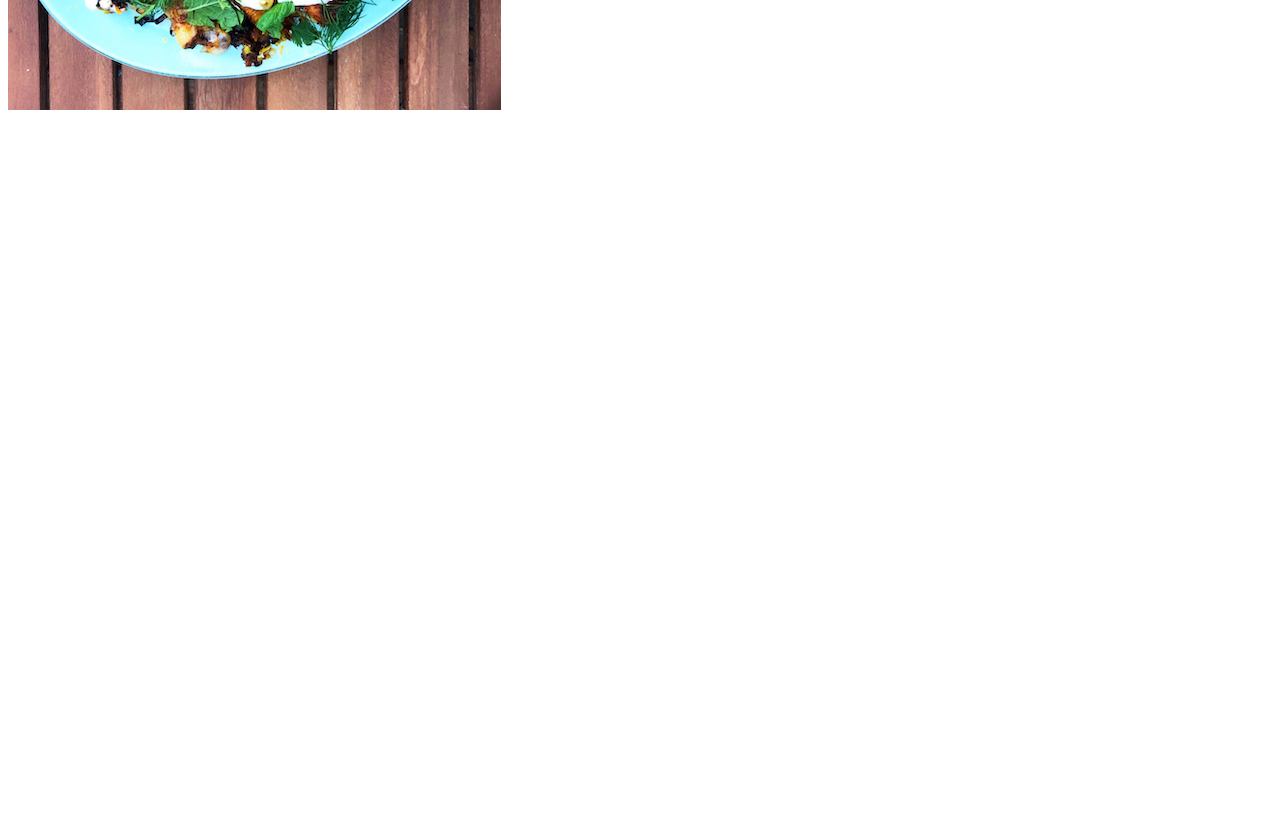
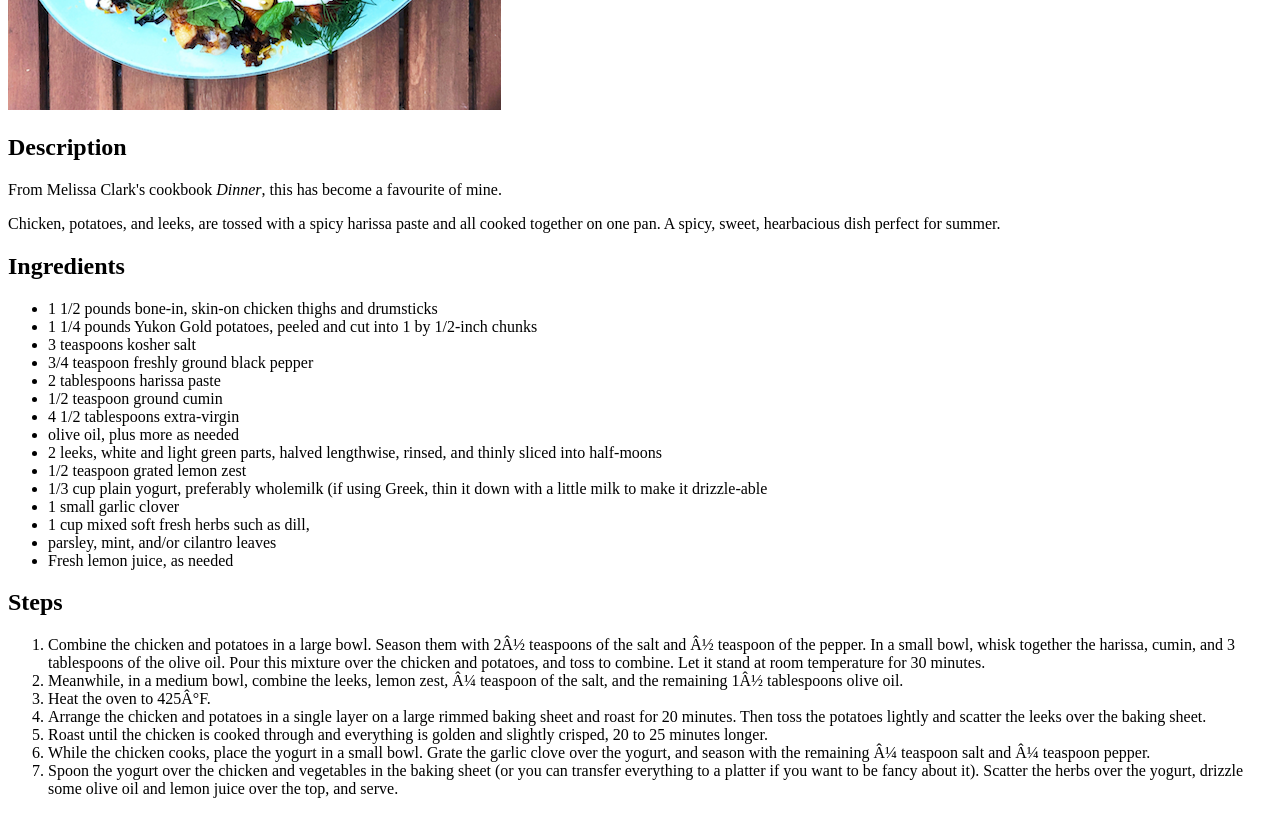
Before and after one commit to kylepurcell/odin-recipes, a plain HTML site: page recipes/harissa-chicken.html in a window 1280 px wide. Shown: the part 460-1274 px from the top of the page. Before the commit the page ends 800 px from the top, so only its background shows below. Drawn offline with Linux system fonts and the light colour scheme.

Commit message:
update harissa-chicken.html

```diff
--- a/recipes/harissa-chicken.html
+++ b/recipes/harissa-chicken.html
@@ -7,6 +7,41 @@
 
     <body>
         <h1>Harissa Chicken</h1>
+
         <img src="../images/harissa-chicken.jpg">
+
+        <h2>Description</h2>
+        <p>From Melissa Clark's cookbook <em>Dinner</em>, this has become a favourite of mine.</p>
+        <p>Chicken, potatoes, and leeks, are tossed with a spicy harissa paste and all cooked together on one pan. A spicy, sweet, hearbacious dish perfect for summer.</p>
+
+        <h2>Ingredients</h2>
+        <ul>
+            <li>1 1/2 pounds bone-in, skin-on chicken thighs and drumsticks</li>
+            <li>1 1/4 pounds Yukon Gold potatoes, peeled and cut into 1 by 1/2-inch chunks</li>
+            <li>3 teaspoons kosher salt</li>
+            <li>3/4 teaspoon freshly ground black pepper</li>
+            <li>2 tablespoons harissa paste</li>
+            <li>1/2 teaspoon ground cumin</li>
+            <li>4 1/2 tablespoons extra-virgin</li>
+            <li>olive oil, plus more as needed</li>
+            <li>2 leeks, white and light green parts, halved lengthwise, rinsed, and thinly sliced into half-moons</li>
+            <li>1/2 teaspoon grated lemon zest</li>
+            <li>1/3 cup plain yogurt, preferably wholemilk (if using Greek, thin it down with a little milk to make it drizzle-able</li>
+            <li>1 small garlic clover</li>
+            <li>1 cup mixed soft fresh herbs such as dill,</li>
+            <li>parsley, mint, and/or cilantro leaves</li>
+            <li>Fresh lemon juice, as needed</li>
+        </ul>
+
+        <h2>Steps</h2>
+        <ol>
+            <li>Combine the chicken and potatoes in a large bowl. Season them with 2½ teaspoons of the salt and ½ teaspoon of the pepper. In a small bowl, whisk together the harissa, cumin, and 3 tablespoons of the olive oil. Pour this mixture over the chicken and potatoes, and toss to combine. Let it stand at room temperature for 30 minutes. </li>
+            <li>Meanwhile, in a medium bowl, combine the leeks, lemon zest, ¼ teaspoon of the salt, and the remaining 1½ tablespoons olive oil.</li>
+            <li>Heat the oven to 425°F. </li>
+            <li>Arrange the chicken and potatoes in a single layer on a large rimmed baking sheet and roast for 20 minutes. Then toss the potatoes lightly and scatter the leeks over the baking sheet.</li>
+            <li>Roast until the chicken is cooked through and everything is golden and slightly crisped, 20 to 25 minutes longer.</li>
+            <li>While the chicken cooks, place the yogurt in a small bowl. Grate the garlic clove over the yogurt, and season with the remaining ¼ teaspoon salt and ¼ teaspoon pepper.</li>
+            <li>Spoon the yogurt over the chicken and vegetables in the baking sheet (or you can transfer everything to a platter if you want to be fancy about it). Scatter the herbs over the yogurt, drizzle some olive oil and lemon juice over the top, and serve.</li>
+        </ol>
     </body>
 </html>
```
